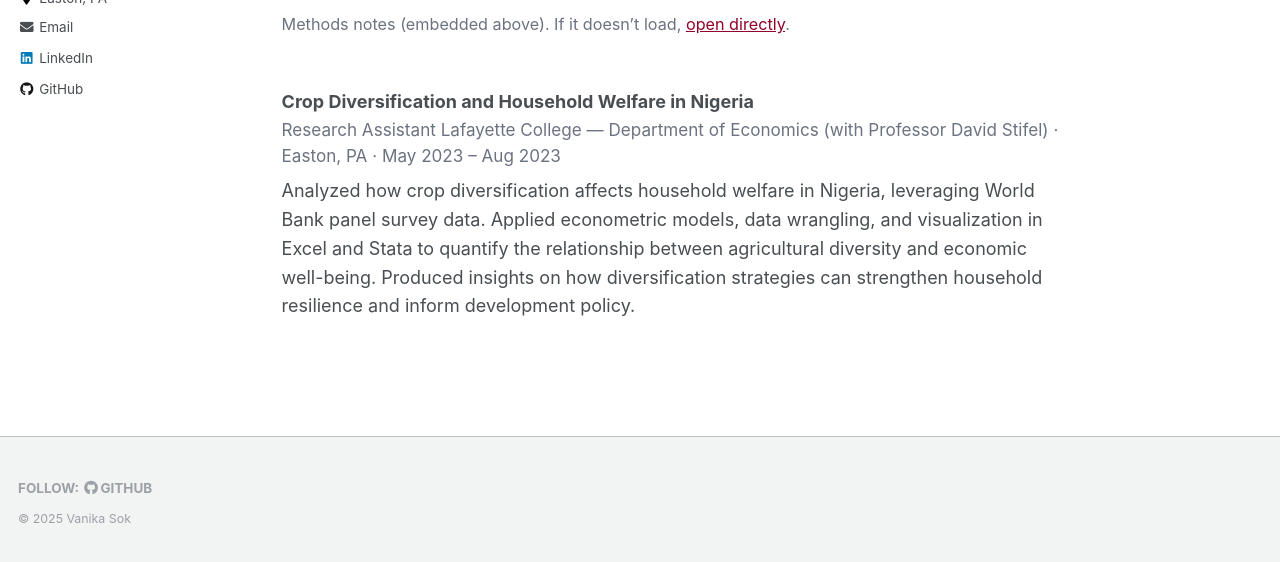
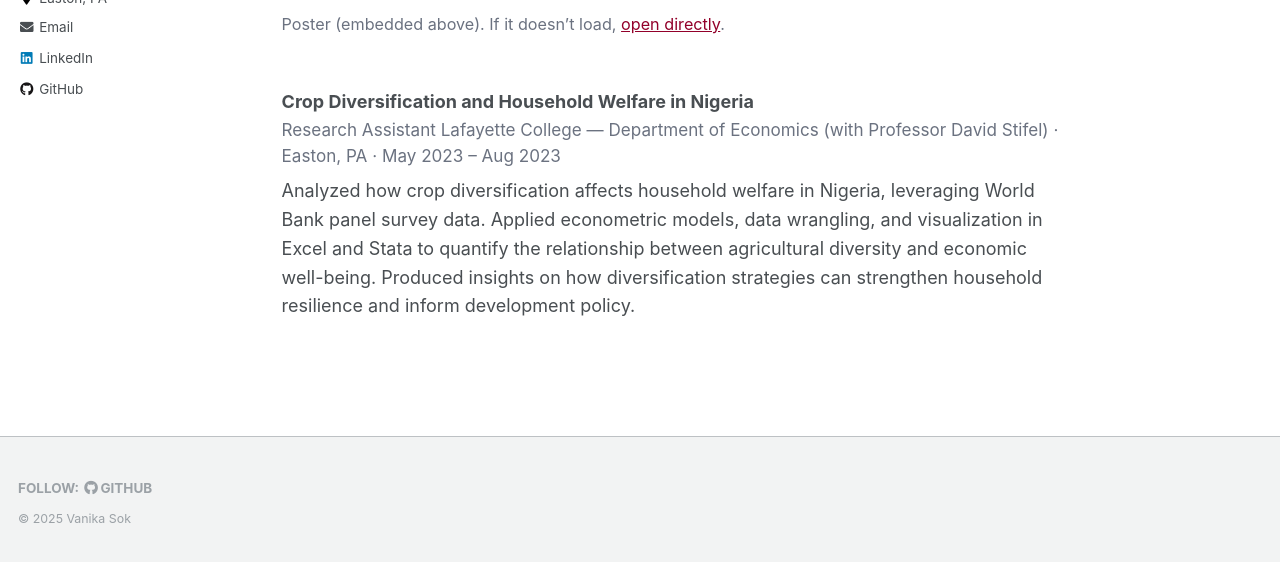
Before and after one commit to Vanika24/Vanika24.github.io, a Jekyll site: the page built from _pages/research.md, in a window 1280 px wide and 900 px high, scrolled down 2828 px, cut to the strip 336-898 px from the top of the window. Built offline with Jekyll 4.4.1, drawn with Linux system fonts in a browser that asks for light colours.

Commit message:
Update research.md

```diff
--- a/_pages/research.md
+++ b/_pages/research.md
@@ -135,7 +135,7 @@ and markets into real-world labor market dynamics.
       title="Econometrics RA — Methods Notes">
     </iframe>
     <div class="pdf-caption">
-      Methods notes (embedded above). If it doesn’t load,
+      Poster (embedded above). If it doesn’t load,
       <a href="/files/pdf/spring_poster_v5.pdf">open directly</a>.
     </div>
   </div>
```
